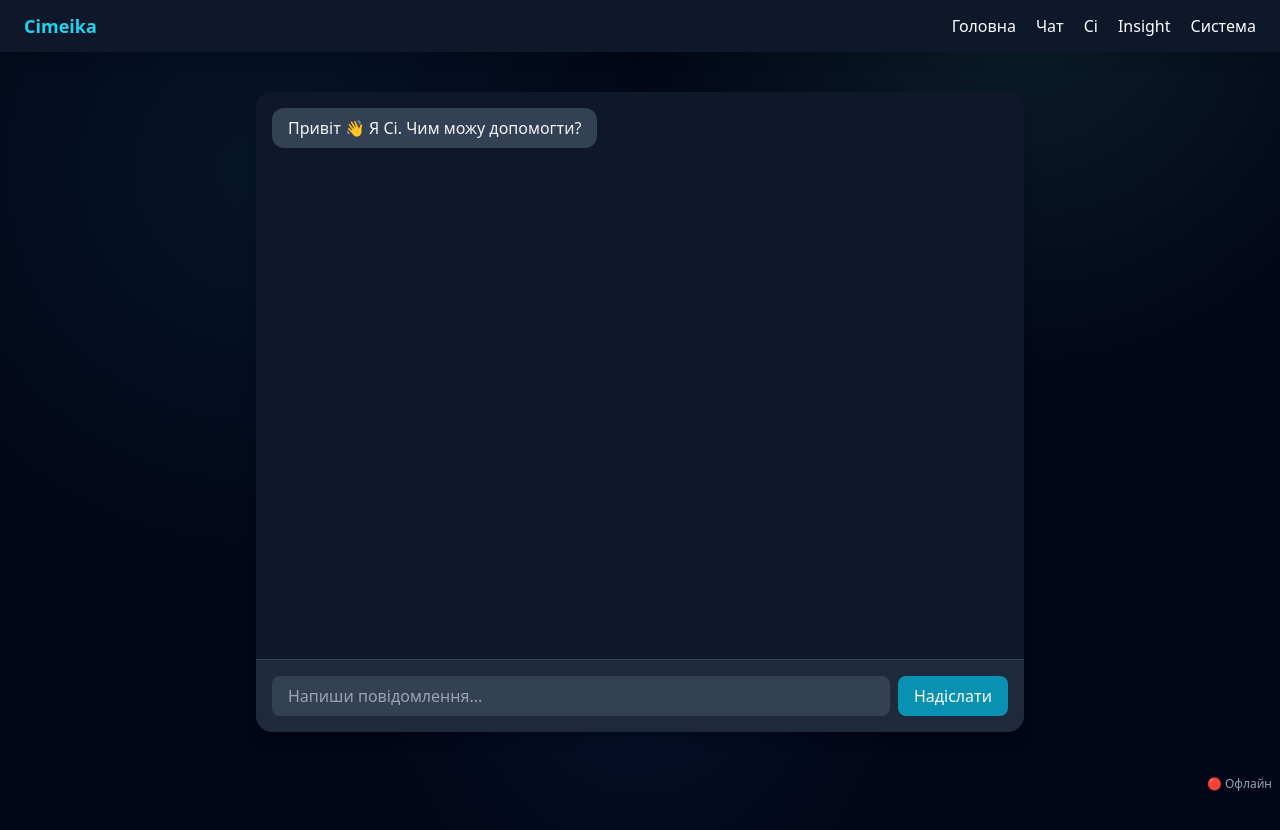
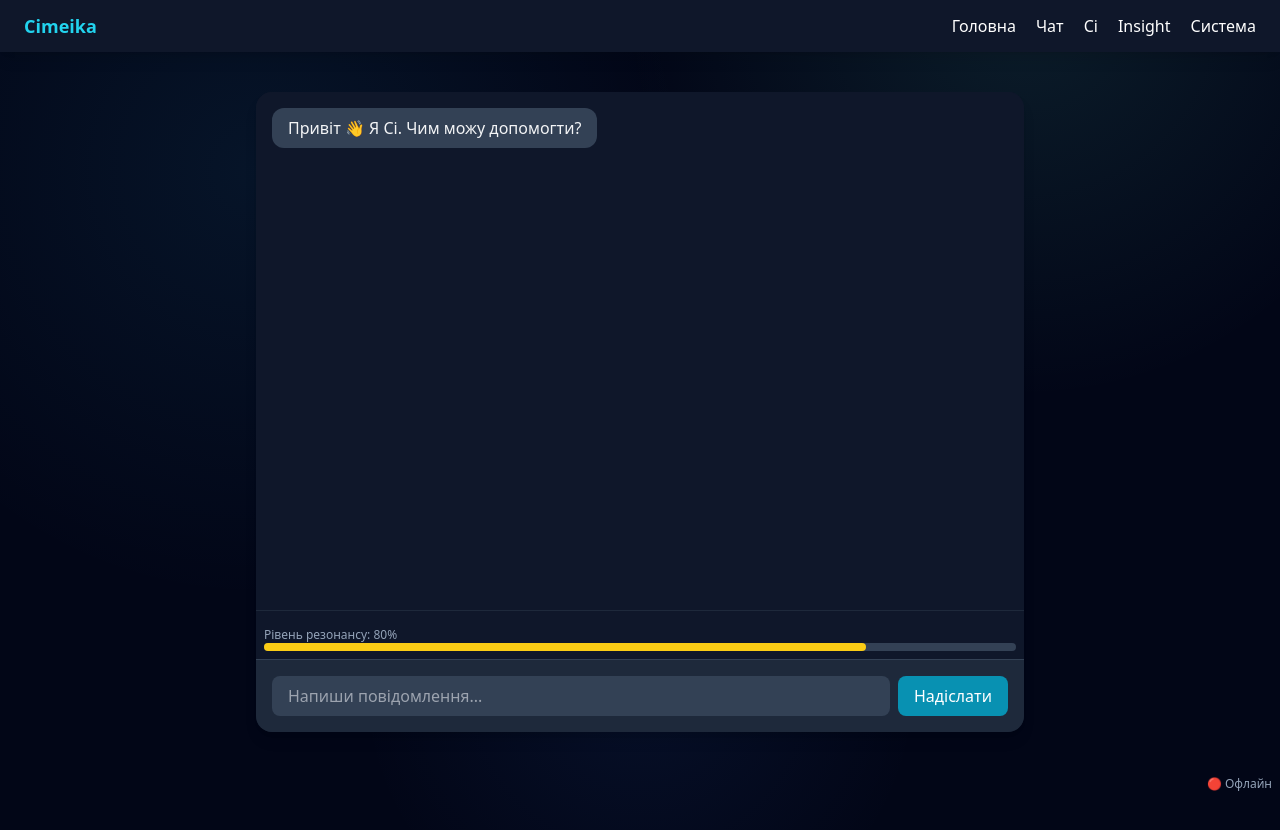
Before and after one commit to Ihorog/cimeika-real-time-data-app, a Next.js app in the folder frontend/: page /chat in a window 1280 px wide. Shown: the top 830 px of the page. Built offline with nearby package versions, Linux system fonts and the light colour scheme; no server answers.

Commit message:
Add resonance context memory to chat experience

```diff
--- a/frontend/src/app/chat/page.jsx
+++ b/frontend/src/app/chat/page.jsx
@@ -4,6 +4,9 @@ import ChatBox from "../../components/ChatBox";
 import ChatInput from "../../components/ChatInput";
 import { sendChatMessage } from "../../utils/chatClient";
 import { loadChat, saveChat } from "../../utils/chatHistory";
+import { buildContext } from "../../utils/contextMemory";
+import ResonanceMeter from "../../components/ResonanceMeter";
+import { sendContext } from "../../utils/insightClient";
 
 const INITIAL_MESSAGE = {
   sender: "ci",
@@ -13,11 +16,14 @@ const INITIAL_MESSAGE = {
 export default function ChatPage() {
   const [messages, setMessages] = useState([INITIAL_MESSAGE]);
   const [isTyping, setTyping] = useState(false);
+  const [resonance, setResonance] = useState(0.8);
 
   useEffect(() => {
     const history = loadChat();
     if (history.length) {
       setMessages(history);
+      const context = buildContext(history);
+      setResonance(context.resonance);
     }
   }, []);
 
@@ -29,17 +35,27 @@ export default function ChatPage() {
     const trimmed = msg.trim();
     if (!trimmed) return;
 
-    setMessages((prev) => [...prev, { sender: "user", text: trimmed }]);
+    const nextMessages = [...messages, { sender: "user", text: trimmed }];
+    setMessages(nextMessages);
+    const context = buildContext(nextMessages);
+    setResonance(context.resonance);
+    sendContext(context);
     setTyping(true);
 
     try {
       const response = await sendChatMessage(trimmed);
-      setMessages((prev) => [...prev, { sender: "ci", text: response }]);
+      const responseMessages = [...nextMessages, { sender: "ci", text: response }];
+      setMessages(responseMessages);
+      const responseContext = buildContext(responseMessages);
+      setResonance(responseContext.resonance);
     } catch (error) {
-      setMessages((prev) => [
-        ...prev,
+      const errorMessages = [
+        ...nextMessages,
         { sender: "ci", text: "⚠️ Помилка з'єднання з сервером." },
-      ]);
+      ];
+      setMessages(errorMessages);
+      const errorContext = buildContext(errorMessages);
+      setResonance(errorContext.resonance);
     } finally {
       setTyping(false);
     }
@@ -48,6 +64,9 @@ export default function ChatPage() {
   return (
     <div className="flex flex-col h-[80vh] max-w-3xl mx-auto bg-slate-900 rounded-2xl shadow-lg overflow-hidden">
       <ChatBox messages={messages} />
+      <div className="p-2 border-t border-slate-800">
+        <ResonanceMeter resonance={resonance} />
+      </div>
       {isTyping && (
         <div className="p-2 text-slate-400 text-sm text-center">Ci друкує...</div>
       )}
--- /dev/null
+++ b/frontend/src/components/ResonanceMeter.jsx
@@ -0,0 +1,16 @@
+"use client";
+
+export default function ResonanceMeter({ resonance }) {
+  const level = Math.round(resonance * 100);
+  const color =
+    resonance > 0.85 ? "bg-green-500" : resonance > 0.75 ? "bg-yellow-400" : "bg-red-500";
+
+  return (
+    <div className="mt-2">
+      <div className="text-xs text-slate-400">Рівень резонансу: {level}%</div>
+      <div className="w-full h-2 bg-slate-700 rounded">
+        <div className={`h-2 rounded ${color}`} style={{ width: `${level}%` }} />
+      </div>
+    </div>
+  );
+}
--- /dev/null
+++ b/frontend/src/utils/contextMemory.js
@@ -0,0 +1,15 @@
+// Контекст резонансу та історії
+export function buildContext(messages) {
+  const lastMessages = messages.slice(-5);
+  const tone = detectTone(lastMessages[lastMessages.length - 1]?.text || "");
+  const resonance = Math.random() * 0.2 + 0.7; // псевдо-рівень 0.7–0.9
+  return { lastMessages, tone, resonance };
+}
+
+export function detectTone(text) {
+  if (!text) return "neutral";
+  const lower = text.toLowerCase();
+  if (lower.includes("дякую") || lower.includes("клас")) return "positive";
+  if (lower.includes("помилка") || lower.includes("погано")) return "negative";
+  return "neutral";
+}
--- /dev/null
+++ b/frontend/src/utils/insightClient.js
@@ -0,0 +1,11 @@
+export async function sendContext(context) {
+  try {
+    await fetch("http://localhost:3000/api/v1/insight/context", {
+      method: "POST",
+      headers: { "Content-Type": "application/json" },
+      body: JSON.stringify(context),
+    });
+  } catch (e) {
+    console.warn("Insight backend недоступний:", e);
+  }
+}
```
